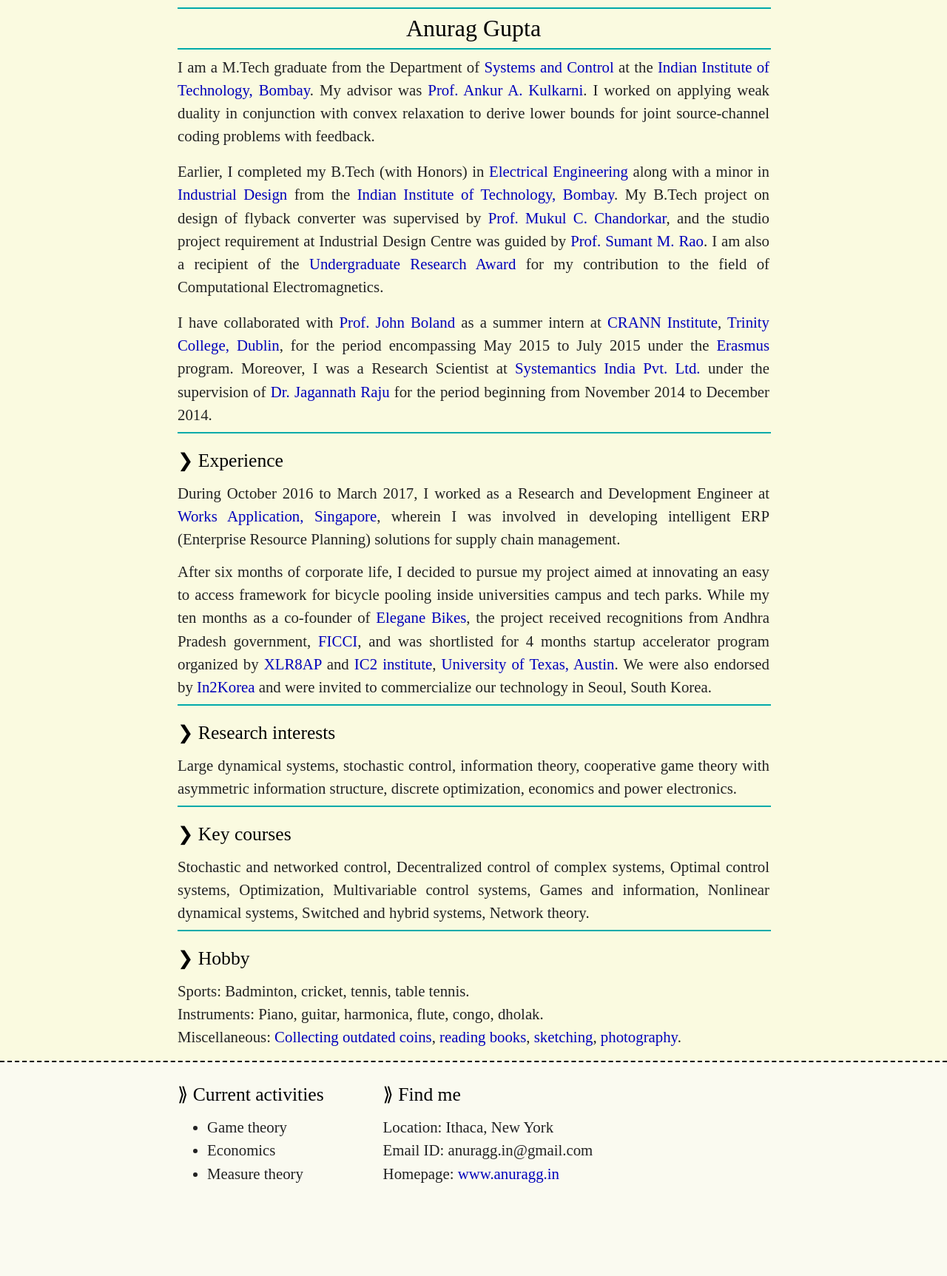
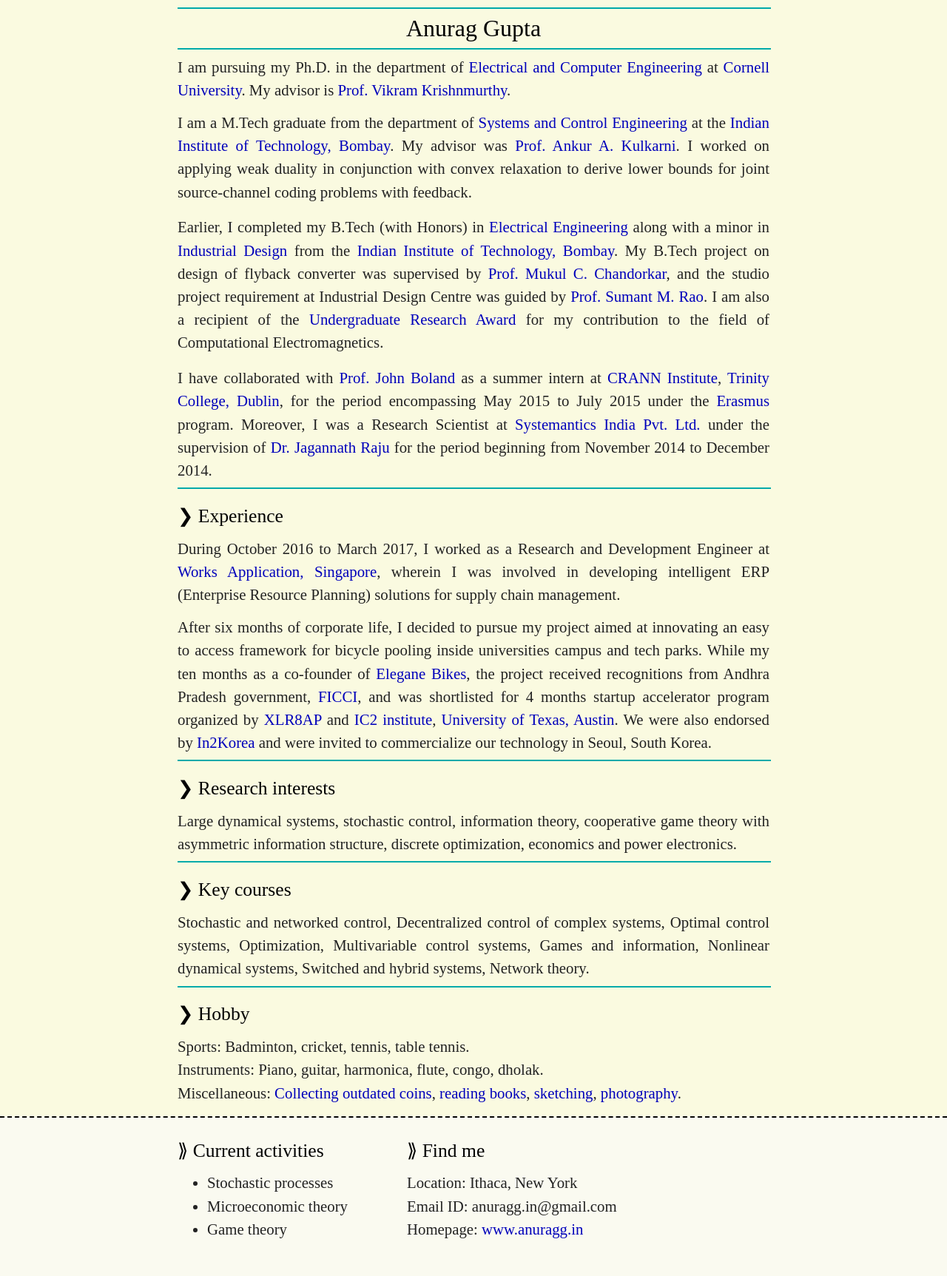
Before and after one commit to anuragg-in/anuragg-in.github.io, a plain HTML site: page index.html in a window 1280 px wide. Shown: the part 276-2001 px from the top of the page at 74% size. Before the commit the page ends 1926 px from the top, so only its background shows below. Drawn offline with Linux system fonts and the light colour scheme.

Commit message:
added cornell

```diff
--- a/header.js
+++ b/header.js
@@ -61,9 +61,9 @@ x2.innerHTML = '<div class = "sub-column">\
 	<ul>\
 		<!--<li><a class="link" href= "https://calendar.google.com/calendar/embed?src=37sg0gj4utv7vbq0lcpi1p28vs%40group.calendar.google.com&ctz=Asia%2FCalcutta">Time table</a></li>\
 		<li><a class="link" href="https://www.youtube.com/watch?v=SoDq9GQvNAE&list=PLrLf58z7_B2YXrVVW-VpH9E1gorevFOSn&index=6">Shape formation using Kilobots</a></li>-->\
+    <li>Stochastic processes</li>\
+    <li>Microeconomic theory</li>\
     <li>Game theory</li>\
-    <li>Economics</li>\
-    <li>Measure theory</li>\
 	</ul>\
 	</div>\
 </div></div>\
--- a/index.html
+++ b/index.html
@@ -29,7 +29,10 @@
           class="vertical-space"></div> <hr> <div class = "title"><a
           href="http://www.anuragg.in">Anurag Gupta</a></div> <hr>
 
-          <div class = "text">I am a M.Tech graduate from the Department of <a class="link" href="http://www.sc.iitb.ac.in">Systems and Control</a> at the <a class="link" href="http://www.iitb.ac.in">Indian Institute of Technology, Bombay</a>. My advisor was <a class="link" href="http://www.sc.iitb.ac.in/~ankur/">Prof. Ankur A. Kulkarni</a>. I worked on applying weak duality in conjunction with convex relaxation to derive lower bounds for joint source-channel coding problems with feedback.
+					<div class = "text">I am pursuing my Ph.D. in the department of <a href="https://www.ece.cornell.edu/ece">Electrical and Computer Engineering</a> at <a href="https://www.cornell.edu/">Cornell University</a>. My advisor is <a class = "link">Prof. Vikram Krishnmurthy</a>.</div>
+					<div class = "vertical-space"></div>
+
+          <div class = "text">I am a M.Tech graduate from the department of <a class="link" href="http://www.sc.iitb.ac.in">Systems and Control Engineering</a> at the <a class="link" href="http://www.iitb.ac.in">Indian Institute of Technology, Bombay</a>. My advisor was <a class="link" href="http://www.sc.iitb.ac.in/~ankur/">Prof. Ankur A. Kulkarni</a>. I worked on applying weak duality in conjunction with convex relaxation to derive lower bounds for joint source-channel coding problems with feedback.
           <div class="vertical-space"></div>
           Earlier, I completed my B.Tech (with Honors) in <a class="link" href="https://www.ee.iitb.ac.in/web">Electrical Engineering</a> along with a minor in <a class="link" href="http://www.idc.iitb.ac.in/">Industrial Design</a> from the <a class="link" href="http://www.iitb.ac.in">Indian Institute of Technology, Bombay</a>. My B.Tech project on design of flyback converter was supervised by <a class="link" href="https://www.ee.iitb.ac.in/~mukul/">Prof. Mukul C. Chandorkar</a>, and the studio project requirement at Industrial Design Centre was guided by <a class="link" href="http://www.idc.iitb.ac.in/sumant/">Prof. Sumant M. Rao</a>. I am also a recipient of the <a class="link" href="http://www.iitb.ac.in/newacadhome/urop.jsp">Undergraduate Research Award</a> for my contribution to the field of Computational Electromagnetics.
           <div class="vertical-space"></div>
```
